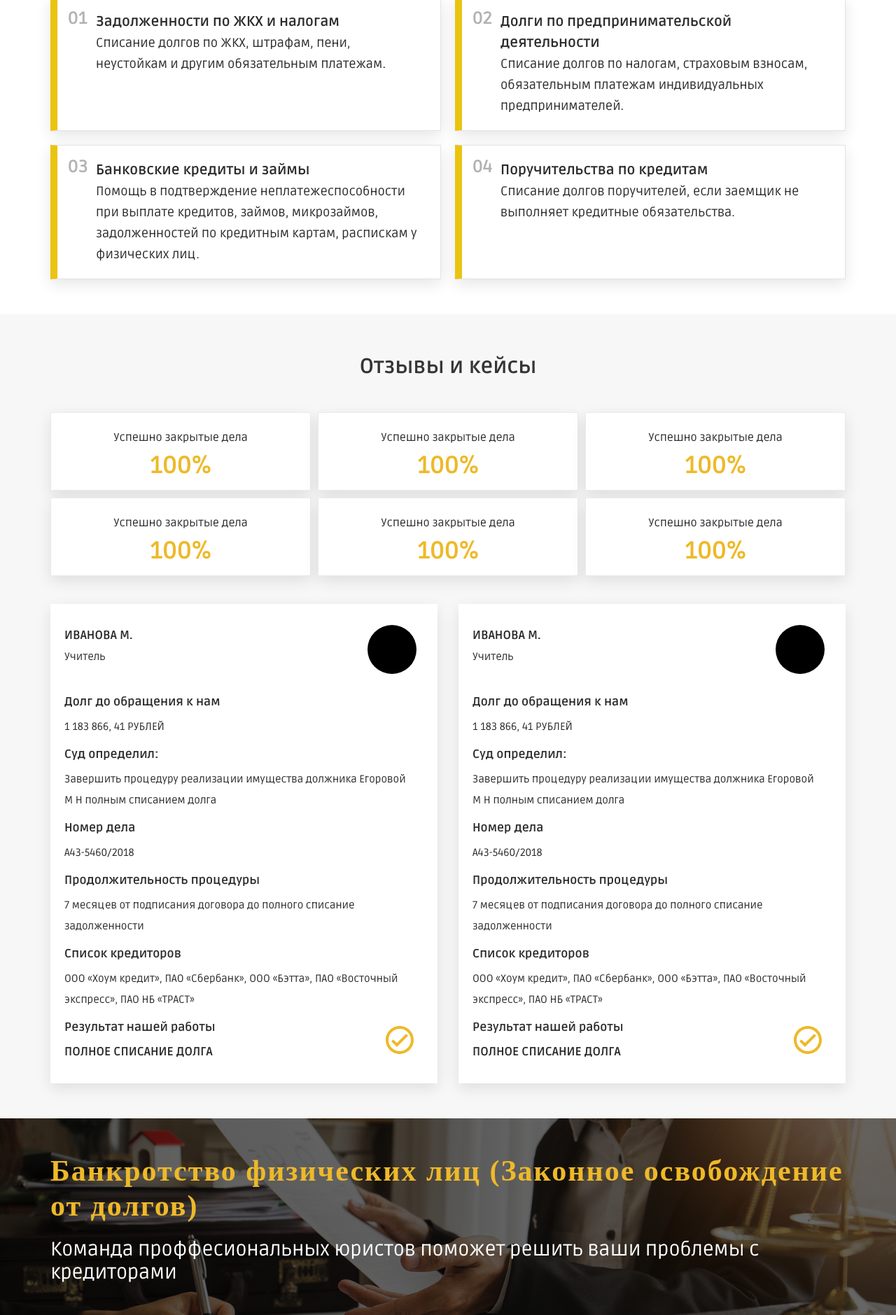
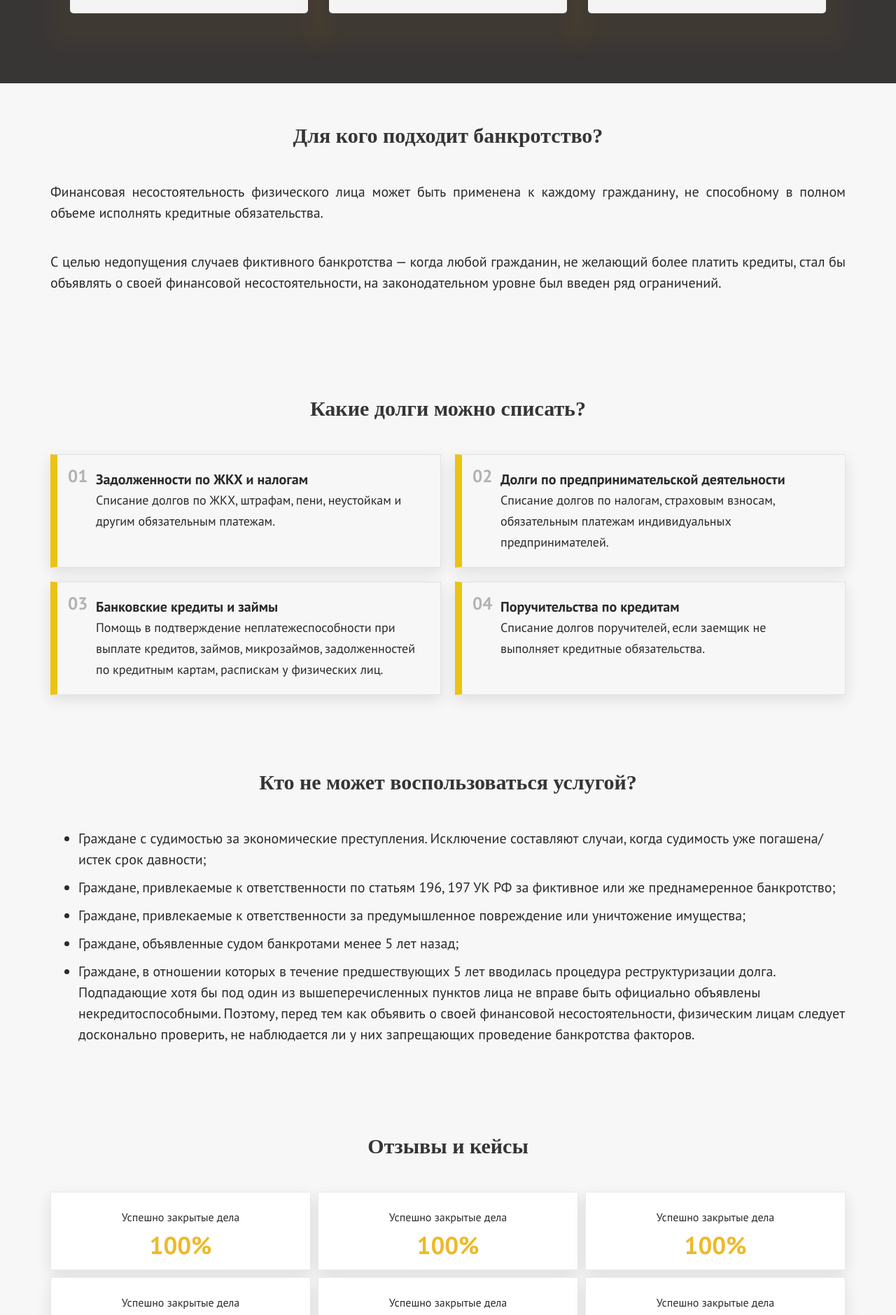
Before and after one commit to Rugaroo/law, a PHP site: page / in a window 1280 px wide. Shown: the part 1941-3820 px from the top of the page at 70% size. Run offline with PHP 8.4, Linux system fonts and the light colour scheme.

Commit message:
section noservice, bankrot

```diff
--- a/css/style.css
+++ b/css/style.css
@@ -5,7 +5,8 @@
 body {
   font-size: 20px;
   line-height: 30px;
-  font-family: 'Ruda', sans-serif;
+  /* font-family: 'Ruda', sans-serif; */
+  font-family: 'PT Sans', sans-serif;
   font-weight: normal;
   color: #ffffff;
 }
@@ -52,7 +53,7 @@ section {
 }
 
 .section-heading {
-
+  font-family: 'Playfair Display', serif;
   margin-top: 0;
   margin-bottom: 40px;
   text-align: center;
@@ -93,7 +94,7 @@ section {
   padding: 15px;
   border: none;
   background: #F5B510;
-  border-radius: 100px;
+  border-radius: 50px;
   margin-left: 20px;
   font-size: 14px;
   box-shadow: inset 7px 7px 3px rgba(65, 61, 61, 0.4);
@@ -248,6 +249,8 @@ section {
 .law-img {
   position: absolute;
   right: 0;
+  top: 20px;
+  max-width: 500px;
 }
 
 .law-text {
@@ -279,7 +282,7 @@ section {
   padding: 10px 20px;
   border: none;
   background: #F5B510;
-  border-radius: 100px;
+  border-radius: 30px;
   font-size: 18px;
   box-shadow: inset 7px 7px 3px rgba(65, 61, 61, 0.4);
   filter: drop-shadow(9px 9px 10px rgba(65, 61, 61, 0.6));
@@ -288,11 +291,13 @@ section {
 .stages {
   position: relative;
   background: url(../img/Rectangle3.png);
+  background-repeat:no-repeat;
+  background-size:cover;
   padding: 100px;
   z-index: 10;
 }
 .stages .section-heading {
-  display: none;
+  color: #f4f4f4;
 }
 .stages-list {
   display: grid;
@@ -302,31 +307,42 @@ section {
 
 .stage {
   position: relative;
-
   display: flex;
   flex-direction: column;
   align-items: center;
   justify-content: space-between;
-  padding: 10px 10px 10px;
-  background: #E5E5E5;
-  border: 2px solid #F5B510;
+  padding: 20px 15px;
+  background: #f4f4f4;
   box-sizing: border-box;
   box-shadow: 0px 20px 30px 30px rgba(245, 181, 16, 0.04);
-  border-radius: 50px;
+  border-radius: 5px;
 
 }
 
 .stage-text {
   text-align: center;
-  color: #876202;
+  color: #0f0f0f;
   font-size: 18px;
   margin-bottom: 15px;
   font-weight: 700;
 }
 
+.bankrot {
+  background: rgb(247, 247, 247);
+}
+.bankrot-text {
+  color: #f4f4f4;
+  margin-bottom: 40px;
+  text-align: justify;
+}
+.bankrot .bankrot-text {
+  margin-bottom: 40px;
+  text-align: justify;
+  color: #2c2b2b;
 
+}
 .views {
-  background: #ffffff;
+  background: rgb(247, 247, 247);
 }
 
 
@@ -361,7 +377,12 @@ section {
 .card-text {
   font-size: 18px;
 }
-
+.noservice {
+  background: rgb(247, 247, 247);
+}
+.noservice-list li {
+  margin-bottom: 10px;
+}
 .results {
   background: rgb(247, 247, 247);
 }
--- a/index.html
+++ b/index.html
@@ -7,9 +7,8 @@
   <meta name="viewport" content="width=device-width, initial-scale=1.0">
   <link rel="preconnect" href="https://fonts.googleapis.com">
   <link rel="preconnect" href="https://fonts.gstatic.com" crossorigin>
-  <link rel="preconnect" href="https://fonts.googleapis.com">
-  <link rel="preconnect" href="https://fonts.gstatic.com" crossorigin>
   <link href="https://fonts.googleapis.com/css2?family=Ruda:wght@400;700&display=swap" rel="stylesheet">
+  <link href="https://fonts.googleapis.com/css2?family=PT+Sans:wght@400;700&display=swap" rel="stylesheet">
 
   <link rel="stylesheet" href="css/normalize.css">
   <link rel="stylesheet" href="css/style.css">
@@ -108,6 +107,12 @@
     </section>
     <section class="stages">
       <div class="container">
+        <h2 class="section-heading">Что такое банкротство?</h2>
+        <div class="bankrot-text">Банкротство граждан, или иначе, финансовая несостоятельность физических лиц — это
+          единственный доступный на сегодня способ навсегда избавиться от непосильной кредитной нагрузки.</div>
+        <div class="bankrot-text">Право стать банкротом закреплено за гражданами положениями Федерального закона No
+          127-ФЗ, действовать которые начали с 1.10.2015. С этого времени тысячи людей воспользовались своим законным
+          правом и объявили о некредитоспособности, избавившись таким образом от долговых обязательств</div>
         <h2 class="section-heading">Этапы процедуры банкротства</h2>
         <div class="stages-list">
           <div class="stage">
@@ -146,14 +151,23 @@
         </div>
       </div>
     </section>
-
+    <section class="bankrot">
+      <div class="container">
+        <h2 class="section-heading">Для кого подходит банкротство?</h2>
+        <div class="bankrot-text">Финансовая несостоятельность физического лица может быть применена к каждому
+          гражданину, не способному в полном объеме исполнять кредитные обязательства.</div>
+        <div class="bankrot-text">С целью недопущения случаев фиктивного банкротства — когда любой гражданин, не
+          желающий более платить кредиты, стал бы объявлять о своей финансовой несостоятельности, на законодательном
+          уровне был введен ряд ограничений.</div>
+      </div>
+    </section>
 
     <section class="views">
       <div class="container">
-        <h2 class="section-heading">Виды списываемых долгов физических лиц</h2>
-        <p class="views-descr">Lorem ipsum dolor sit amet, consectetur adipiscing elit, sed do eiusmod tempor
+        <h2 class="section-heading">Какие долги можно списать?</h2>
+        <!-- <p class="views-descr">Lorem ipsum dolor sit amet, consectetur adipiscing elit, sed do eiusmod tempor
           incididunt ut labore et dolore magna aliqua. Ut enim ad minim veniam, quis nostrud exercitation ullamco
-          laboris nisi ut aliquip ex ea commodo consequat.</p>
+          laboris nisi ut aliquip ex ea commodo consequat.</p> -->
         <div class="views-list">
           <div class="view-card">
             <div class="card-number">01</div>
@@ -182,6 +196,19 @@
             <div class="card-text">Списание долгов поручителей, если заемщик не выполняет кредитные обязательства.</div>
           </div>
         </div>
+      </div>
+    </section>
+    <section class="noservice">
+      <div class="container">
+        <h2 class="section-heading">Кто не может воспользоваться услугой?</h2>
+        <ul class="noservice-list">
+          <li>Граждане с судимостью за экономические преступления. Исключение составляют случаи, когда судимость уже погашена/истек срок давности;</li>
+          <li>Граждане, привлекаемые к ответственности по статьям 196, 197 УК РФ за фиктивное или же преднамеренное банкротство;</li>
+          <li>Граждане, привлекаемые к ответственности за предумышленное повреждение или уничтожение имущества;</li>
+          <li>Граждане, объявленные судом банкротами менее 5 лет назад;</li>
+          <li>Граждане, в отношении которых в течение предшествующих 5 лет вводилась процедура реструктуризации долга. Подпадающие хотя бы под один из вышеперечисленных пунктов лица не вправе быть официально объявлены некредитоспособными. Поэтому, перед тем как объявить о своей финансовой несостоятельности, физическим лицам следует досконально проверить, не наблюдается ли у них запрещающих проведение банкротства факторов.</li>
+        </ul>
+
       </div>
     </section>
     <section class="results">
@@ -367,10 +394,8 @@
 
       <div class="links-menu">
         <div class="links-title">Услуги</div>
-        <a href="#" class="footer-link">Финансовая защита</a>
         <a href="#" class="footer-link">Банкротство физических лиц</a>
-        <a href="#" class="footer-link">Беспланое упрощенное банкротство через МФЦ</a>
-        <a href="#" class="footer-link">Банкротство ИП</a>
+        <a href="#" class="footer-link">Принудительное банкротство</a>
 
       </div>
 
```
Also changed, not shown: img/pngwing.com.png (deleted).
